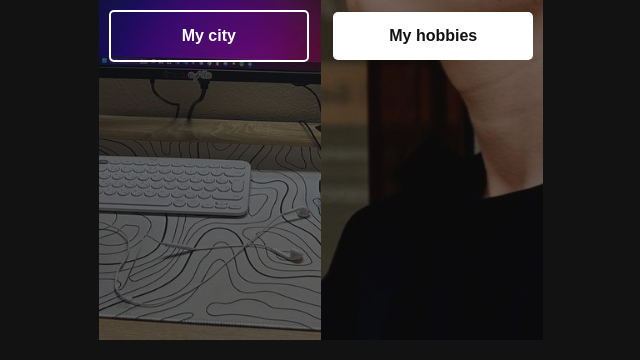
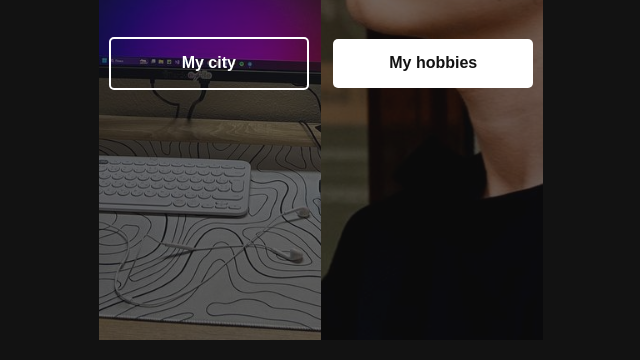
Before and after one commit to Vlad1k22/Vlad1k22.github.io, a plain HTML site: page index.html in a window 1280 px wide. Shown: the part 480-840 px from the top of the page, without its empty margins (319-959 px from the left). Drawn offline with Linux system fonts and the light colour scheme.

Commit message:
Update index.html

```diff
--- a/index.html
+++ b/index.html
@@ -4,7 +4,16 @@
     <meta charset="UTF-8">
     <meta name="viewport" content="width=device-width, initial-scale=1.0">
     <title>Портфолио - Vladislav Lyudkevich</title>
+
+    <!-- 1. Normalize.css (если добавили) -->
+    <link rel="stylesheet" href="css/normalize.css">
+
+    <!-- 2. Общие стили -->
     <link rel="stylesheet" href="css/style.css">
+
+    <!-- 3. Стили для главной страницы (home.css) -->
+    <link rel="stylesheet" href="css/home.css">
+
     <link rel="icon" href="favicon.ico" type="image/x-icon">
 </head>
 <body>
```
